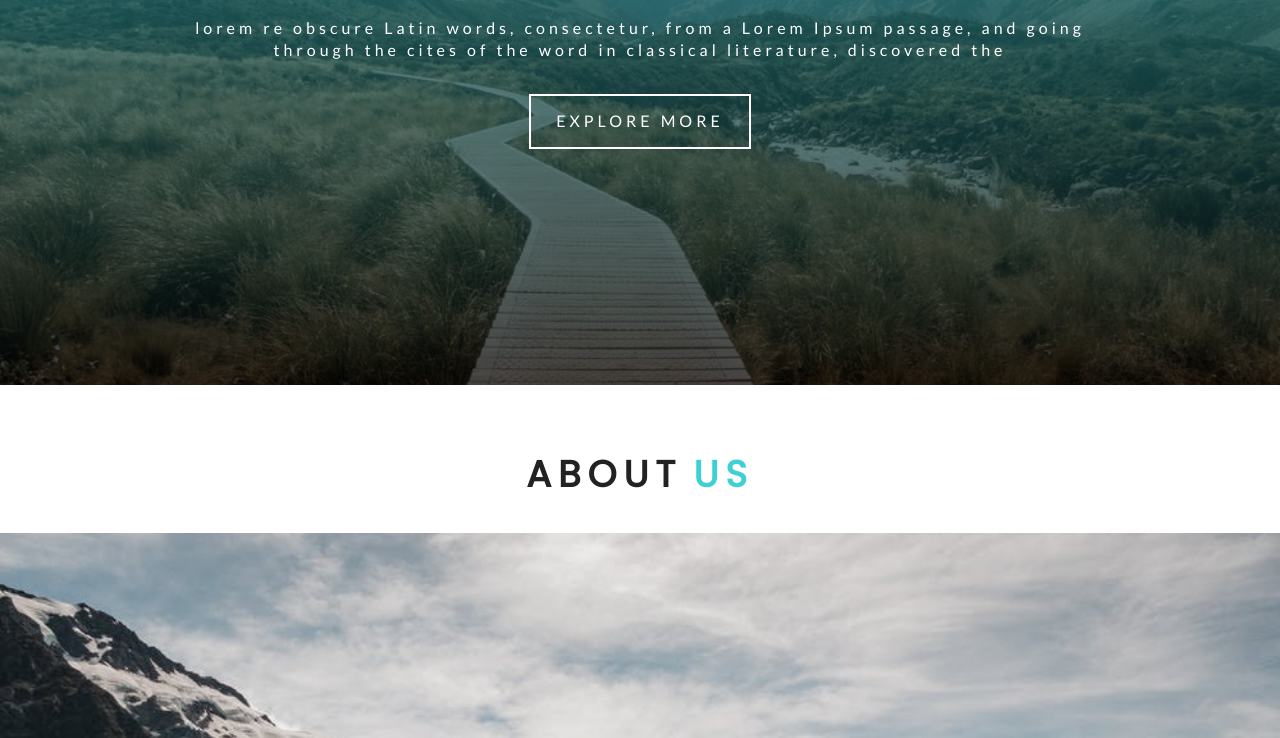
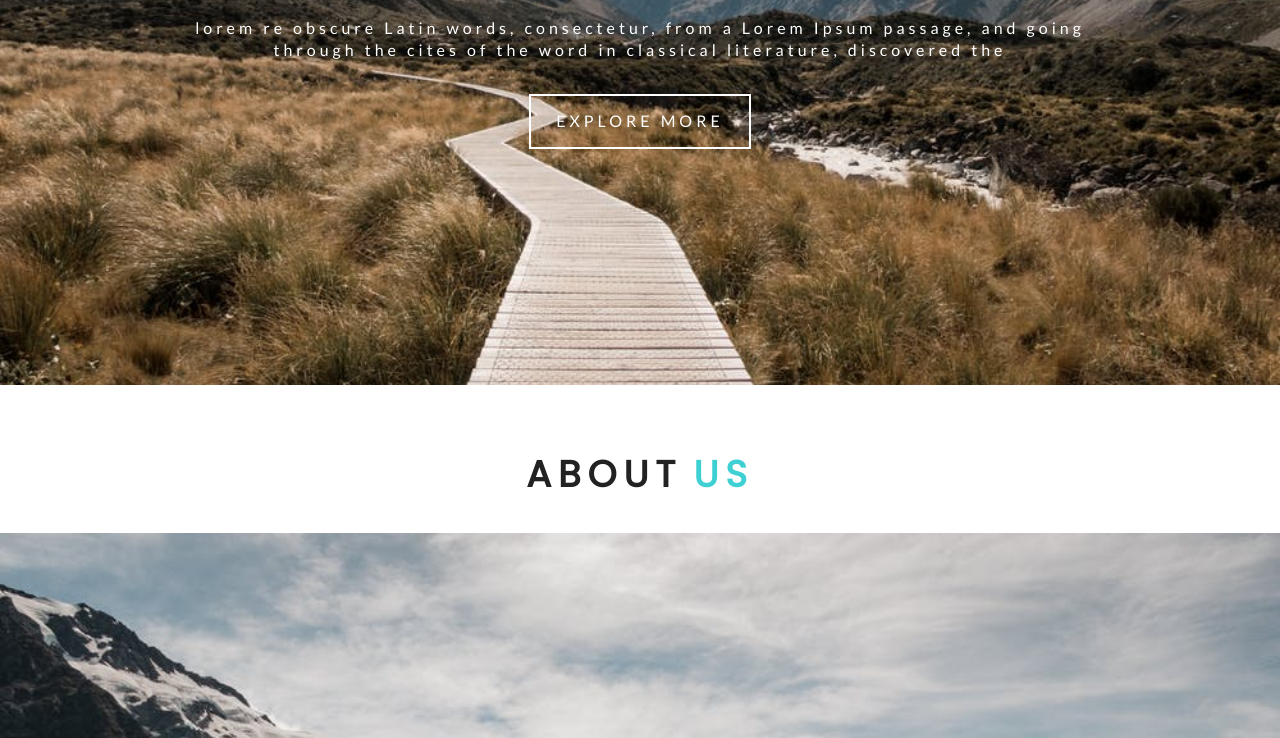
Before and after one commit to imvamsi/Backroads-gatsby, a Gatsby site: page / in a window 1280 px wide. Shown: the part 500-1238 px from the top of the page. Built offline with nearby package versions, Linux system fonts and the light colour scheme; Gatsby itself is replaced by a stand-in of ours.

Commit message:
loaded hero image using graphql queries :construction:

```diff
--- a/package.json
+++ b/package.json
@@ -16,6 +16,7 @@
     "babel-plugin-styled-components": "^1.10.6",
     "bootstrap": "^4.3.1",
     "gatsby": "^2.17.6",
+    "gatsby-background-image": "^0.8.18",
     "gatsby-image": "^2.2.30",
     "gatsby-plugin-sass": "^2.1.20",
     "gatsby-plugin-sharp": "^2.2.36",
--- /dev/null
+++ b/src/components/StyledHero.js
@@ -0,0 +1,27 @@
+import React from "react"
+import styled from "styled-components"
+import BackgroundImage from "gatsby-background-image"
+const StyledHero = ({ img, className, children, home }) => {
+  return (
+    <BackgroundImage className={className} fluid={img} home={home}>
+      {children}
+    </BackgroundImage>
+  )
+}
+
+export default styled(StyledHero)`
+  min-height: ${props => {
+    return props.home ? "calc(100vh - 62px)" : "50vh"
+  }};
+  background: ${props => {
+    return props.home
+      ? "linear-gradient(rgba(63, 208, 212, 0.7), rgba(0, 0, 0, 0.7))"
+      : "none"
+  }};
+  background-position: center;
+  background-size: cover;
+  opacity: 1 !important;
+  display: flex;
+  justify-content: center;
+  align-items: center;
+`
--- a/src/pages/index.js
+++ b/src/pages/index.js
@@ -1,14 +1,16 @@
 import React from "react"
 import { Link } from "gatsby"
 import Layout from "../components/Layout"
-import SimpleHero from "../components/SimpleHero"
 import Banner from "../components/Banner"
 import About from "../components/Home/About"
 import Service from "../components/Home/Services"
-
-export default () => (
+import StyledHero from "../components/StyledHero"
+import { graphql } from "gatsby"
+//console.log(props)
+//within the page queries we have access to the data
+export default ({ data }) => (
   <Layout>
-    <SimpleHero>
+    <StyledHero home="true" img={data.heroImg.childImageSharp.fluid}>
       <Banner
         title="Continue Exploring"
         info="lorem re obscure Latin words, consectetur, from a Lorem Ipsum passage, and going through the cites of the word in classical
@@ -18,8 +20,20 @@ export default () => (
           Explore More
         </Link>
       </Banner>
-    </SimpleHero>
+    </StyledHero>
     <About />
     <Service />
   </Layout>
 )
+
+export const query = graphql`
+  query {
+    heroImg: file(relativePath: { eq: "defaultBcg.jpeg" }) {
+      childImageSharp {
+        fluid(quality: 90, maxWidth: 4500) {
+          ...GatsbyImageSharpFluid_withWebp
+        }
+      }
+    }
+  }
+`
```
Also changed, not shown: 1 other file.
